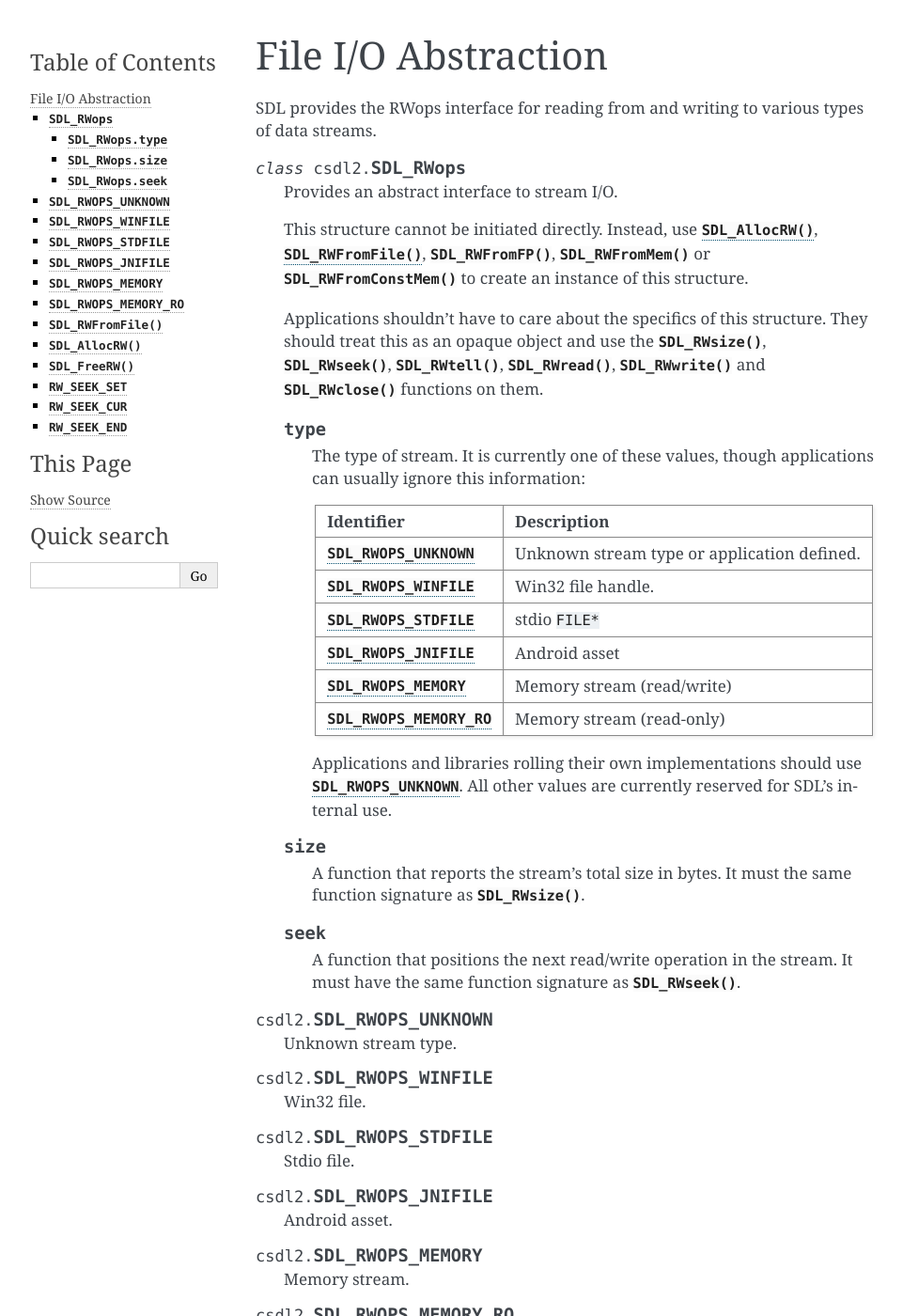
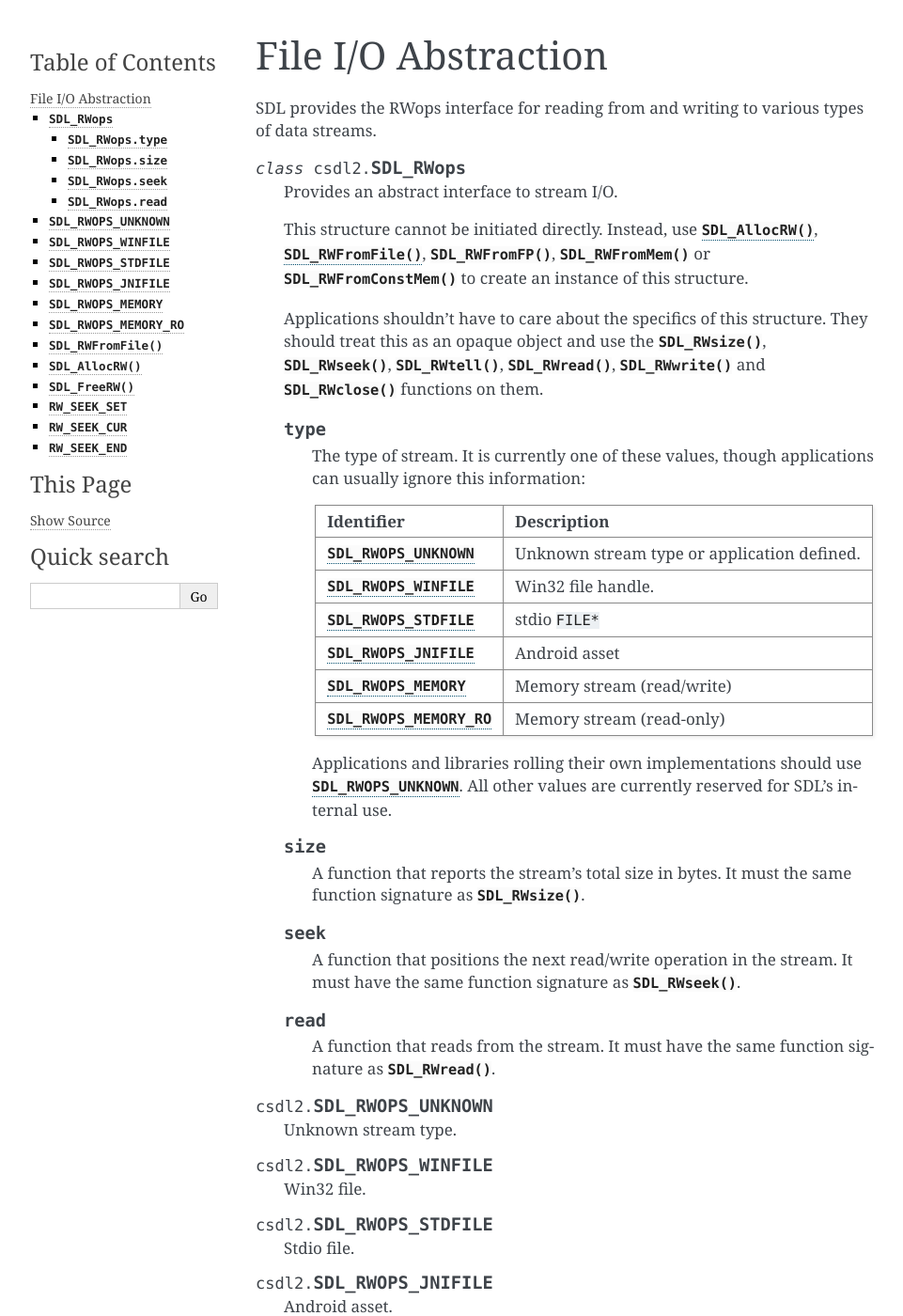
Before and after one commit to pyokagan/pycsdl2, a Sphinx documentation site: the page built from docs/source/api/rwops.rst, in a window 1280 px wide and 1400 px high. Shown: the whole window at 94% size, without its empty margins (148-1109 px from the left). Built offline with Sphinx 7.4.7, drawn with Linux system fonts in a browser that asks for light colours.

Commit message:
docs/api/rwops: document SDL_RWops.read

```diff
--- a/docs/source/api/rwops.rst
+++ b/docs/source/api/rwops.rst
@@ -47,6 +47,11 @@ of data streams.
 
       A function that positions the next read/write operation in the stream. It
       must have the same function signature as :func:`SDL_RWseek`.
+
+   .. attribute:: read
+
+      A function that reads from the stream. It must have the same function
+      signature as :func:`SDL_RWread`.
 
 .. data:: SDL_RWOPS_UNKNOWN
 
```
